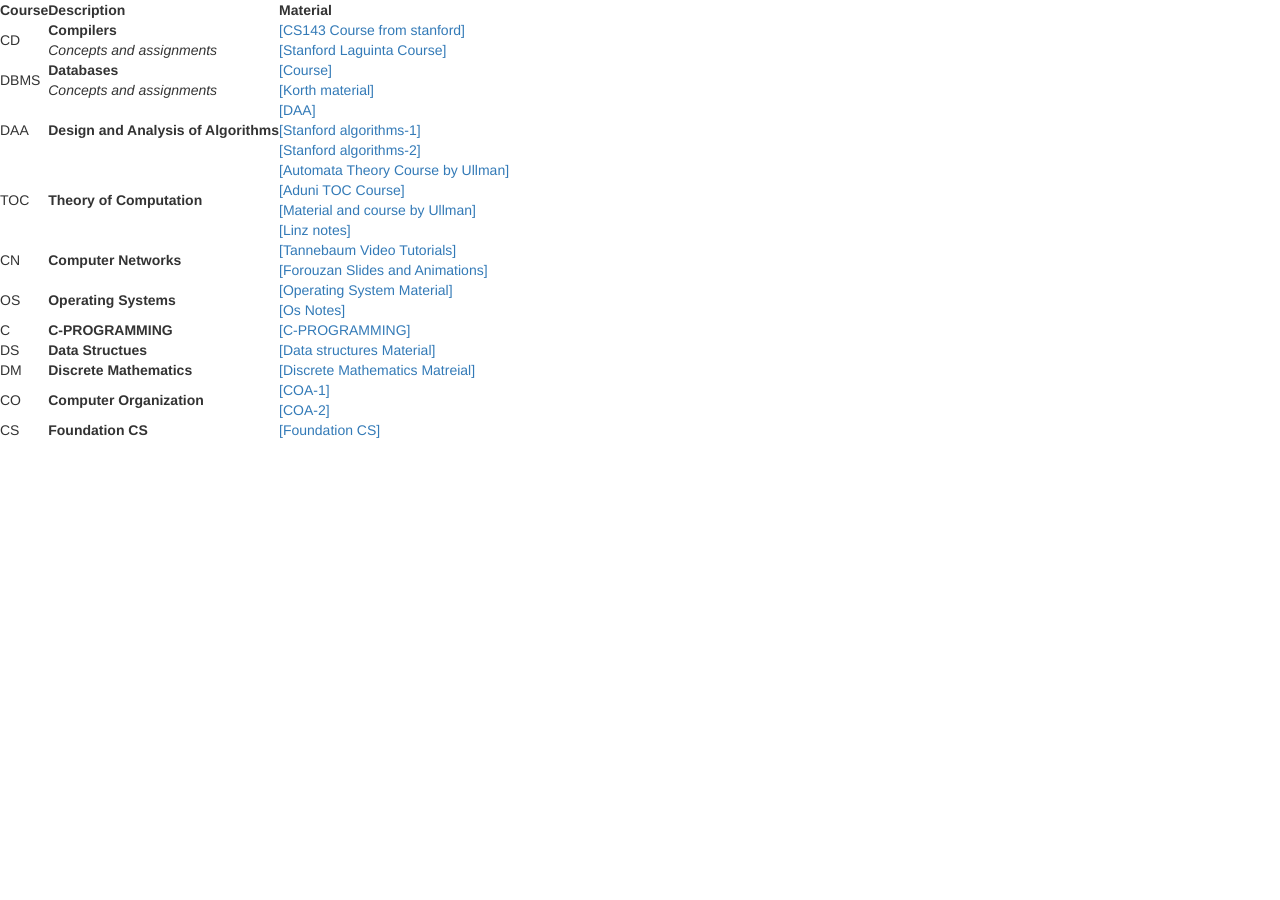
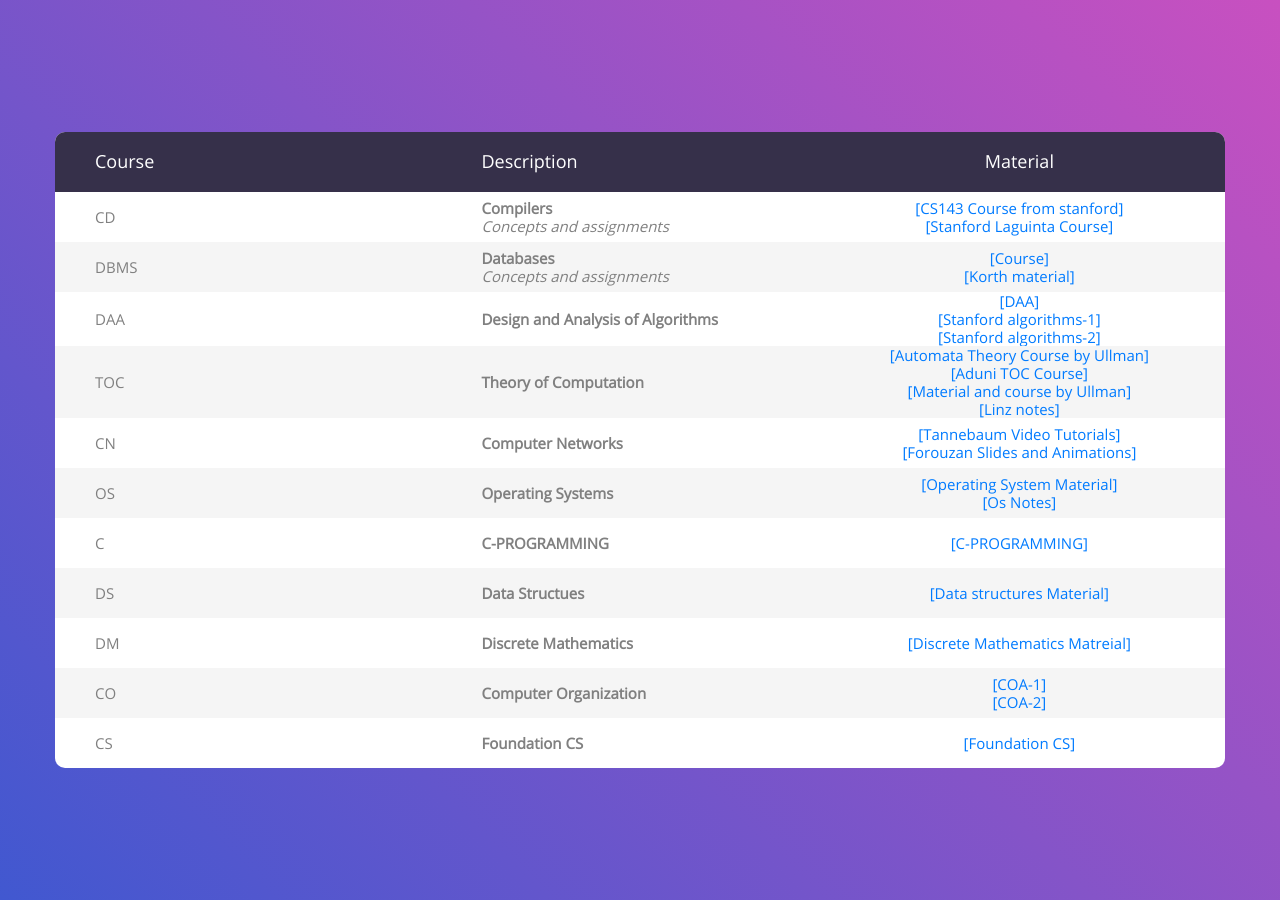
Before and after one commit to SnistAheads/snistaheads.github.io, a Jekyll site: the page material.html, which Jekyll copies as it is, in a window 1280 px wide. Built offline with Jekyll 4.4.1, drawn with Linux system fonts in a browser that asks for light colours; nearby versions of some CDN libraries; library files that are not in the unit come from our copies.

Commit message:
Update material.html

```diff
--- a/material.html
+++ b/material.html
@@ -5,20 +5,20 @@
 	<meta charset="UTF-8">
 	<meta name="viewport" content="width=device-width, initial-scale=1">
 <!--===============================================================================================-->
-	<link rel="icon" type="image/png" href="images/icons/favicon.ico"/>
+	<link rel="icon" type="image/png" href="material/images/icons/favicon.ico"/>
 <!--===============================================================================================-->
-	<link rel="stylesheet" type="text/css" href="vendor/bootstrap/css/bootstrap.min.css">
+	<link rel="stylesheet" type="text/css" href="material/vendor/bootstrap/css/bootstrap.min.css">
 <!--===============================================================================================-->
-	<link rel="stylesheet" type="text/css" href="fonts/font-awesome-4.7.0/css/font-awesome.min.css">
+	<link rel="stylesheet" type="text/css" href="material/fonts/font-awesome-4.7.0/css/font-awesome.min.css">
 <!--===============================================================================================-->
-	<link rel="stylesheet" type="text/css" href="vendor/animate/animate.css">
+	<link rel="stylesheet" type="text/css" href="material/vendor/animate/animate.css">
 <!--===============================================================================================-->
-	<link rel="stylesheet" type="text/css" href="vendor/select2/select2.min.css">
+	<link rel="stylesheet" type="text/css" href="material/vendor/select2/select2.min.css">
 <!--===============================================================================================-->
-	<link rel="stylesheet" type="text/css" href="vendor/perfect-scrollbar/perfect-scrollbar.css">
+	<link rel="stylesheet" type="text/css" href="material/vendor/perfect-scrollbar/perfect-scrollbar.css">
 <!--===============================================================================================-->
-	<link rel="stylesheet" type="text/css" href="css/util.css">
-	<link rel="stylesheet" type="text/css" href="css/main.css">
+	<link rel="stylesheet" type="text/css" href="material/css/util.css">
+	<link rel="stylesheet" type="text/css" href="material/css/main.css">
 <!--===============================================================================================-->
 </head>
 <body>
@@ -103,14 +103,14 @@
 
 
 <!--===============================================================================================-->
-	<script src="vendor/jquery/jquery-3.2.1.min.js"></script>
+	<script src="material/vendor/jquery/jquery-3.2.1.min.js"></script>
 <!--===============================================================================================-->
-	<script src="vendor/bootstrap/js/popper.js"></script>
-	<script src="vendor/bootstrap/js/bootstrap.min.js"></script>
+	<script src="material/vendor/bootstrap/js/popper.js"></script>
+	<script src="material/vendor/bootstrap/js/bootstrap.min.js"></script>
 <!--===============================================================================================-->
-	<script src="vendor/select2/select2.min.js"></script>
+	<script src="material/vendor/select2/select2.min.js"></script>
 <!--===============================================================================================-->
-	<script src="js/main.js"></script>
+	<script src="material/js/main.js"></script>
 
 </body>
 </html>
```
